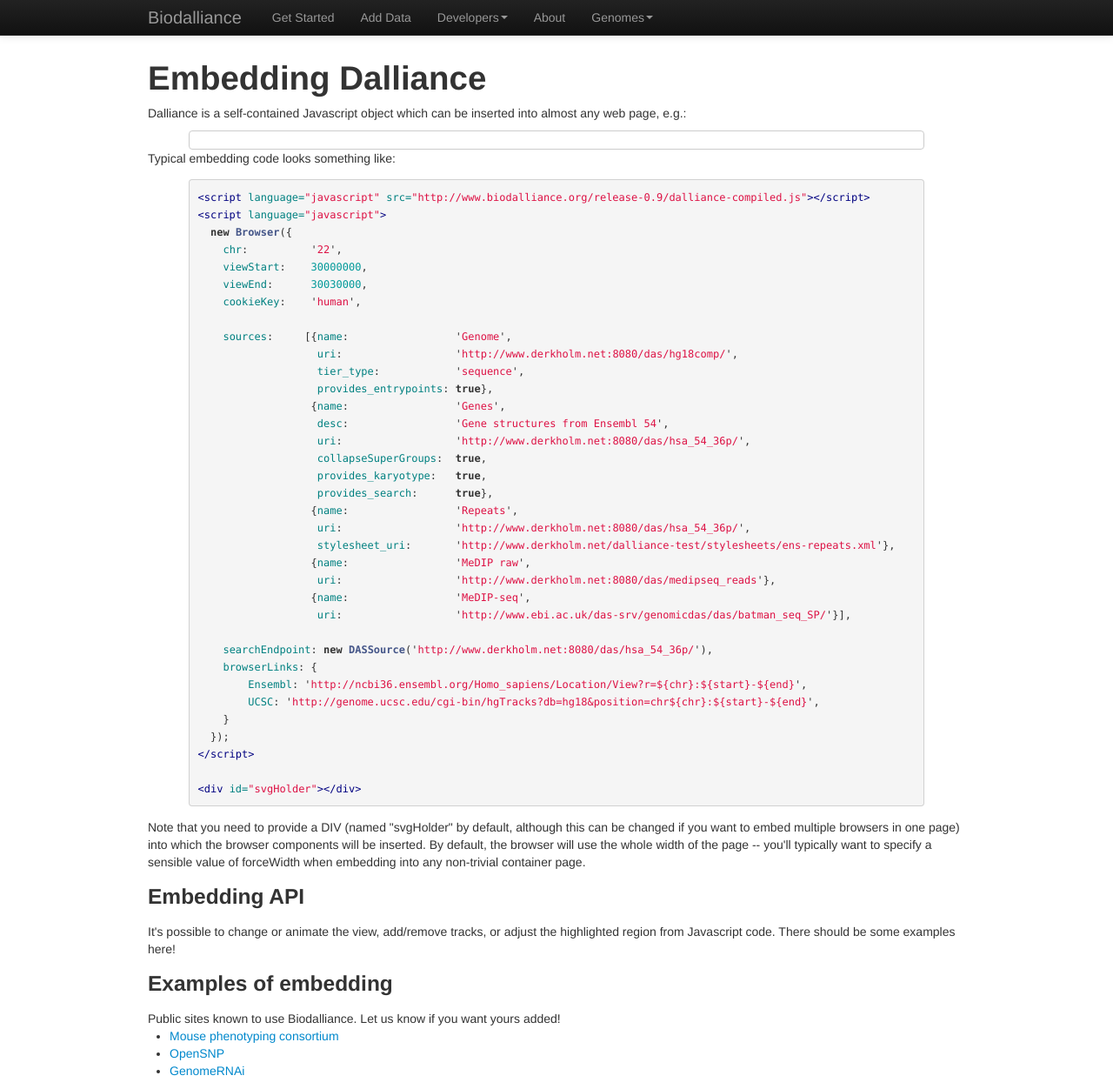
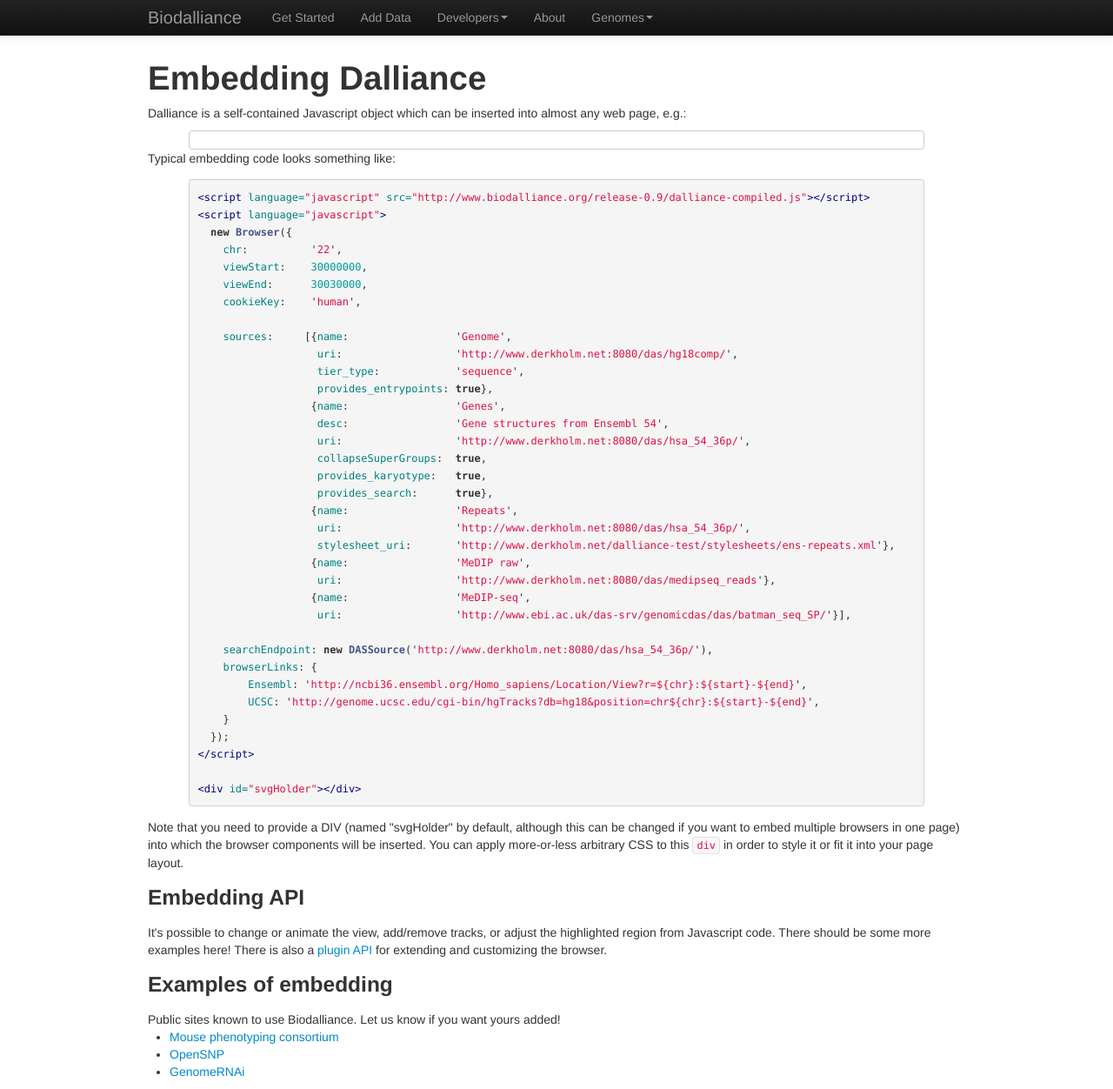
Before and after one commit to biodalliance/dalliance-web, a Jekyll site: the page built from embed.html, in a window 1280 px wide and 1252 px high. Shown: the whole window at 87% size. Built offline with Jekyll 4.4.1, drawn with Linux system fonts in a browser that asks for light colours.

```diff
--- a/_includes/topbar.html
+++ b/_includes/topbar.html
@@ -16,7 +16,8 @@
                 <ul class="dropdown-menu">
 	          <li><a href="embed.html">Embedding</a><li>
                   <li><a href="config.html">Configuring</a></li>
-                  <li><a href="plugins.html">Plugins</a></li>
+                  <li><a href="plugins.html">Writing plugins</a></li>
+		  <li><a href="notes.html">Release notes</a></li>
 		</ul>
               </li>
               <li><a href="about.html">About</a></li>
--- a/config.html
+++ b/config.html
@@ -132,7 +132,7 @@ The URI for the big* file.  Despite the name, this can be used with both BigWig
 Takes an integer parameter.  Forces one of the 'reduced' forms of the data to be used.  0=first reduction, 1=second reduction, etc.
 Alternatively, a value less than zero can be used to ensure that reduced data is <strong>never</strong> used.
 
-<h5>quantLeapThreshold (currently bigwig only)</h5>
+<h5><a id='quantLeapThreshold'>quantLeapThreshold</a> (currently bigwig only)</h5>
 
 Enables leap-by-threshold functionality.  Takes a numerical parameter which is the default threshold.
 
--- a/embed.html
+++ b/embed.html
@@ -91,14 +91,15 @@ Typical embedding code looks something like:
 {% endhighlight %}
 
 Note that you need to provide a DIV (named "svgHolder" by default, although this can be changed if you
-want to embed multiple browsers in one page) into which the browser components will be inserted.  By
-default, the browser will use the whole width of the page -- you'll typically want to specify a sensible
-value of forceWidth when embedding into any non-trivial container page.
+want to embed multiple browsers in one page) into which the browser components will be inserted.  You can
+apply more-or-less arbitrary CSS to this <code>div</code> in order to style it or fit it into your page
+layout.
 
 <h3>Embedding API</h3>
 
 It's possible to change or animate the view, add/remove tracks, or adjust the highlighted
-region from Javascript code.   There should be some examples here!
+region from Javascript code.   There should be some more examples here!  There is also
+a <a href='plugins.html'>plugin API</a> for extending and customizing the browser.
 
 <h3>Examples of embedding</h3>
 
--- a/plugins.html
+++ b/plugins.html
@@ -2,7 +2,11 @@
 layout: page
 title: Adding plugins to Dalliance
 ---
-<h3>Feature info plugins</h3>
+Dalliance has a number of extension points aimed at baking it easier
+to customize the browser and better integrate it with your application.
+If you can't find what you need, please ask!
+
+<h3><a id='feature-info'>Feature info plugins</a></h3>
 
 Feature Info plugins are run whenever the default feature-info box gets displayed (usually when the user clicks on a feature,
 unless this behaviour has been over-ridden).  They are able to add extra rows to the feature-info box.  A minimal example is:
```
Also changed, not shown: other parts of config.html (+3 -1 lines), notes.md (added, +56 -0 lines).
